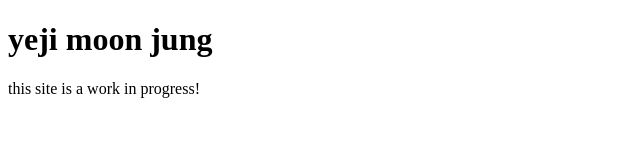
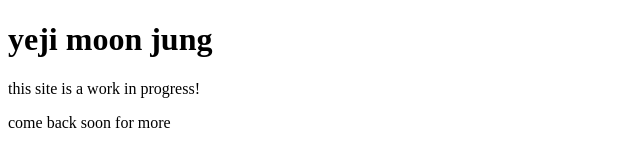
Before and after one commit to yejimoonjung/yejimoonjung, a plain HTML site: page index.html in a window 1280 px wide. Shown: the whole page, without its empty margins (0-640 px from the left). Drawn offline with Linux system fonts and the light colour scheme.

Commit message:
Changed index.html from Github Desktop

```diff
--- a/index.html
+++ b/index.html
@@ -6,5 +6,6 @@
   <body>
     <h1>yeji moon jung</h1>
     <p>this site is a work in progress!</p>
+    <p>come back soon for more</p>
   </body>
 </html>
```
